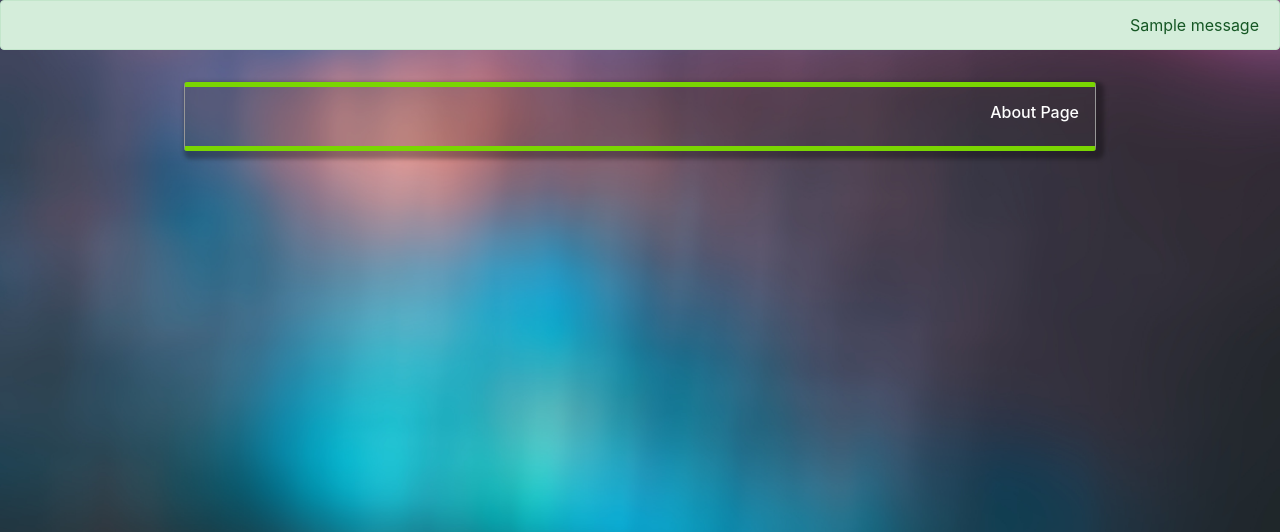
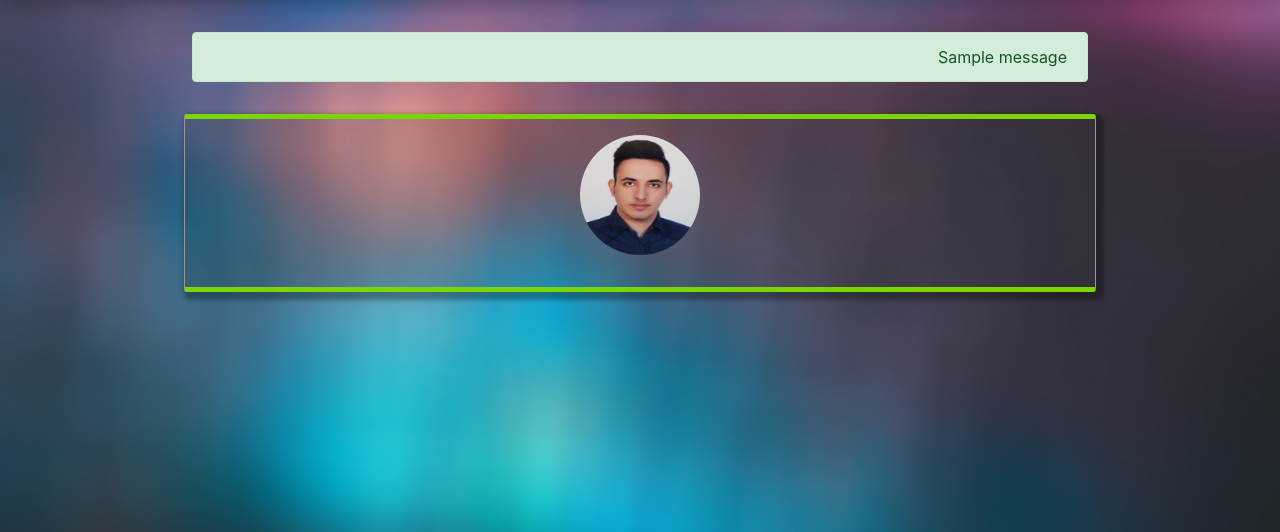
Before and after one commit to ihesamyou/first_website, a Django app: page /about/ in a window 1280 px wide. Shown: the part 63-595 px from the top of the page. Run offline with Django 3.2, Linux system fonts and the light colour scheme; tables that the repository leaves empty hold one stand-in row (values such as "Sample post"); one stand-in notice (Sample message) is shown; parts of the project's set-up code (start-up, migrations or seed data) failed here and were passed over; some libraries are stand-ins or nearby versions; some web fonts are replaced.

Commit message:
added messages and metatags to templates and article model metatags

```diff
--- a/blog/models.py
+++ b/blog/models.py
@@ -14,6 +14,7 @@ class Article(models.Model):
     date_posted = models.DateTimeField(
         auto_now_add=True)
     description = models.TextField(max_length=250)
+    metatags = models.TextField(max_length=450, default=None, blank=True)
     image_1 = models.ImageField(
         upload_to='article-images/', default=None, blank=True)
     paragraph_1 = models.TextField(default=None, blank=True)
--- a/blog/static/blog/style.css
+++ b/blog/static/blog/style.css
@@ -138,6 +138,11 @@ nav li a.active {
   top: 0;
 }
 
+.messages {
+  margin: 2rem auto 1rem;
+  width: 70%;
+}
+
 main {
   margin: 2rem 2rem 3rem;
   display: flex;
@@ -206,7 +211,7 @@ main {
 
 aside {
   margin-right: 2rem;
-  width: 37ch;
+  width: 28ch;
 }
 
 .info {
@@ -232,6 +237,7 @@ aside {
   color: var(--theme-color);
   text-decoration: none;
 }
+
 .quote-section {
   margin-top: 2rem;
   text-align: justify;
@@ -278,7 +284,7 @@ aside {
 }
 
 .button {
-  padding: 0.3rem 1rem 0.3rem 1rem;
+  padding: 0.3rem 0.7rem 0.3rem 0.7rem;
 }
 
 .form {
--- a/blog/templates/blog/about.html
+++ b/blog/templates/blog/about.html
@@ -1,6 +1,8 @@
 {% extends "blog/base.html" %}
+{% load static %}
 {% block content %}
-    <div class="content-section detail-article">
-        <h6>About Page</h6>
+    <div class="content-section detail-article info">
+        <img src="{% static 'blog/my_photo.jpg' %}" class="rounded-circle" alt="photo">
+        <p></p>
     </div>
 {% endblock%}
--- a/blog/templates/blog/base.html
+++ b/blog/templates/blog/base.html
@@ -5,6 +5,11 @@
     <meta charset="utf-8">
     <meta http-equiv="X-UA-Compatible" content="IE=edge">
     <meta name="viewport" content="width=device-width, initial-scale=1, shrink-to-fit=no">
+    <meta name="author" content="Hossein Yousefian">
+    {% autoescape off %}
+      {% block metatags %}
+      {% endblock %}
+    {% endautoescape %}
     <link rel="stylesheet" href="https://maxcdn.bootstrapcdn.com/bootstrap/4.0.0/css/bootstrap.min.css" integrity="sha384-Gn5384xqQ1aoWXA+058RXPxPg6fy4IWvTNh0E263XmFcJlSAwiGgFAW/dAiS6JXm" crossorigin="anonymous">
     <link href="https://fonts.googleapis.com/icon?family=Material+Icons" rel="stylesheet">
     <link href="https://cdn.jsdelivr.net/gh/rastikerdar/vazir-font@v30.1.0/dist/font-face.css" rel="stylesheet" type="text/css" />
@@ -50,15 +55,15 @@
         </div>
     </nav>
     {% if messages %}
-      {% for message in messages %}
-        <div class="alert alert-{{ message.tags }}">
-          {{ message }}
-        </div>
-      {% endfor %}
+      <div class="messages">
+          {% for message in messages %}
+            <p class="alert alert-{{ message.tags }}">{{ message }}</p>
+          {% endfor %}
+      </div>
     {% endif %}
     <main>
-        {% block content %}
-        {% endblock %}
+      {% block content %}
+      {% endblock %}
     </main>
     <script src="https://code.jquery.com/jquery-3.2.1.slim.min.js" integrity="sha384-KJ3o2DKtIkvYIK3UENzmM7KCkRr/rE9/Qpg6aAZGJwFDMVNA/GpGFF93hXpG5KkN" crossorigin="anonymous"></script>
     <script src="https://cdnjs.cloudflare.com/ajax/libs/popper.js/1.12.9/umd/popper.min.js" integrity="sha384-ApNbgh9B+Y1QKtv3Rn7W3mgPxhU9K/ScQsAP7hUibX39j7fakFPskvXusvfa0b4Q" crossorigin="anonymous"></script>
--- a/blog/views.py
+++ b/blog/views.py
@@ -4,6 +4,7 @@ from django.core.cache import cache
 from .forms import CommentForm
 from .models import Comment
 from django.shortcuts import get_object_or_404
+from django.contrib import messages
 
 
 def home(request):
@@ -29,6 +30,7 @@ def article(request, pk, cm=None):
                 new_reply.author = request.user
                 new_reply.parent = Comment.objects.get(pk=cm)
                 new_reply.save()
+                messages.success(request, f'نظر شما با موفقیت ثبت شد.')
                 return redirect('article-detail', pk)
 
         else:
@@ -40,7 +42,8 @@ def article(request, pk, cm=None):
                 new_comment.comment = comment_form.cleaned_data.get('comment')
                 new_comment.author = request.user
                 new_comment.save()
-
+                messages.success(request, f'نظر شما با موفقیت ثبت شد.')
+                return redirect('article-detail', pk)
     else:
         comment_form = CommentForm()
         reply_form = CommentForm()
```
Also changed, not shown: blog/templates/blog/article_detail.html (+6 -3 lines), blog/templates/blog/home.html (+6 -2 lines), features/forms.py (+1 -5 lines), personal_website/settings.py (+10 -11 lines), blog/migrations/0007_article_metatags.py (added), media/article-images/1_SMSEjeZ.webp (added).
